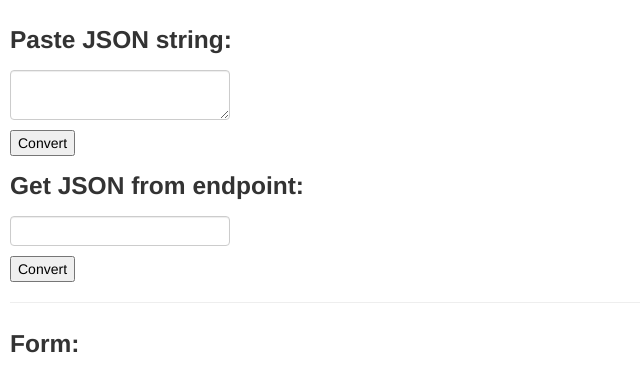
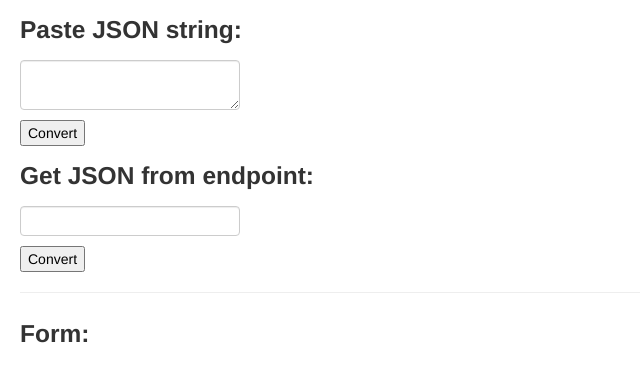
Before and after one commit to dimitriwalters/jsonform-tester, a plain HTML site: page index.html in a window 1280 px wide. Shown: the whole page, without its empty margins (0-640 px from the left). Drawn offline with Linux system fonts and the light colour scheme.

Commit message:
Change padding around page

```diff
--- a/index.html
+++ b/index.html
@@ -7,7 +7,7 @@
   <link rel="stylesheet" style="text/css" href="deps/opt/bootstrap.css" />
 </head>
 
-<body style="padding:10px">
+<body style="padding-left:20px">
 	<h3>Paste JSON string:</h3>
 	<textarea id="jsontring"></textarea><br />
 	<button id="jsonstring2form">Convert</button><br />
```
